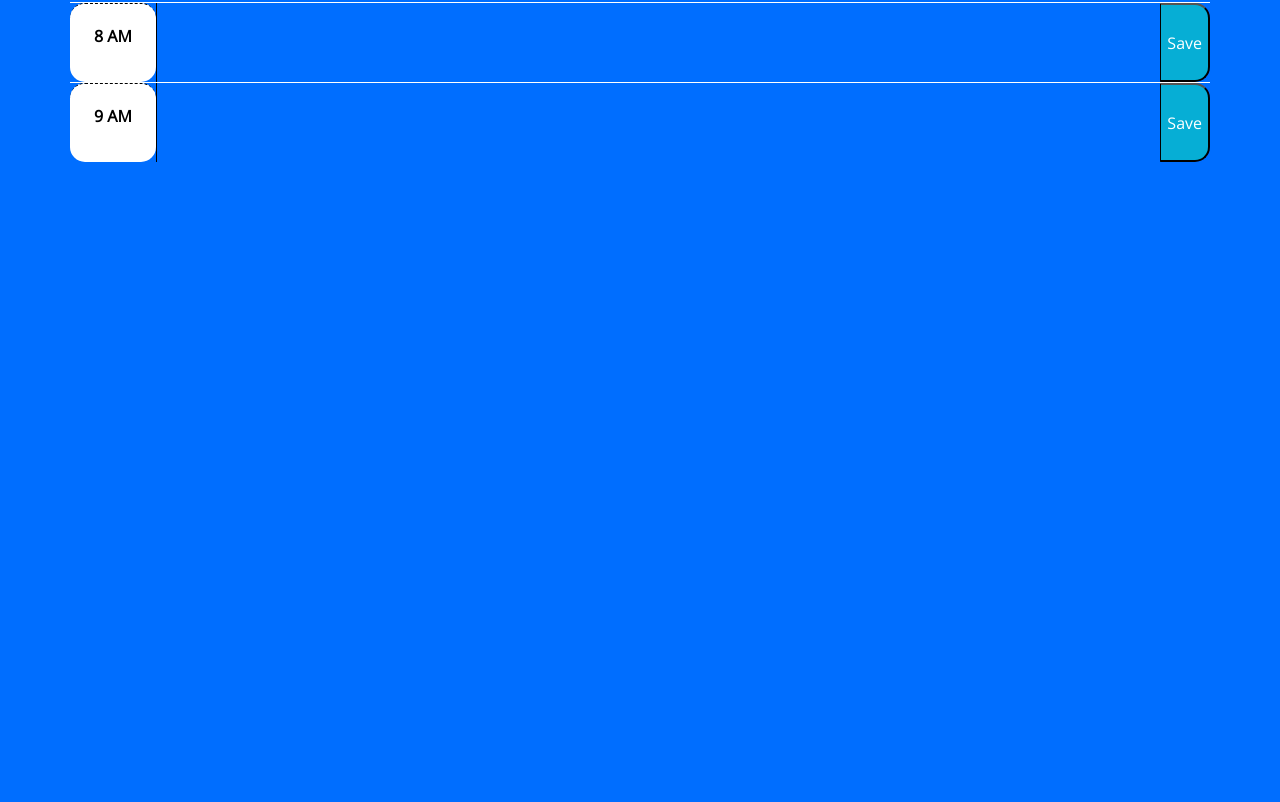
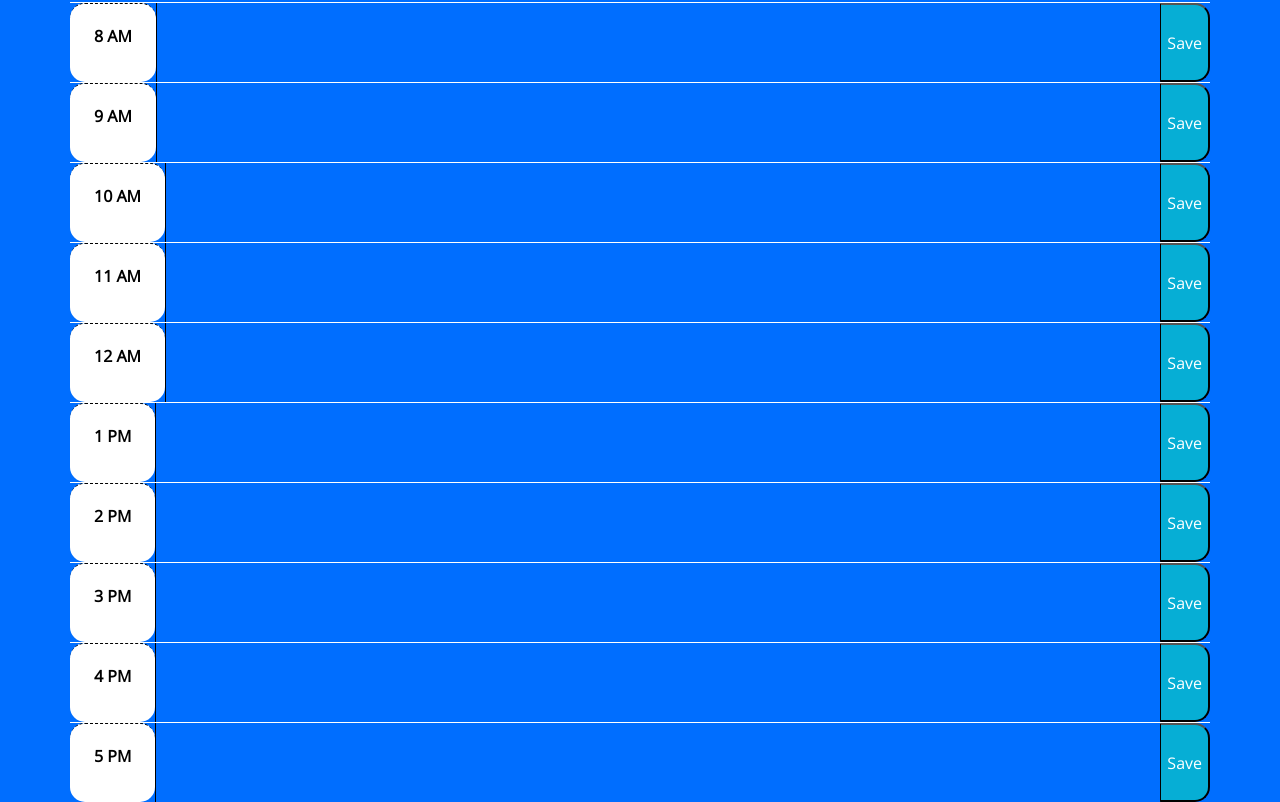
Before and after one commit to LardexTheLarge/Work-Day-Scheduler, a plain HTML site: page index.html in a window 1280 px wide. Shown: the part 334-1136 px from the top of the page. Before the commit the page ends 800 px from the top, so only its background shows below. Drawn offline with nearby package versions, Linux system fonts and the light colour scheme.

Commit message:
updated js file

```diff
--- a/assets/script.js
+++ b/assets/script.js
@@ -1,25 +1,30 @@
-var textArea = $("#text-area");
-var saveBtn = $("#save");
-//
+//Variables
+var textArea = $(".timeslot");
+var saveBtn = $(".saveBtn");
+
+//clock variables
 var displayDate = $("#currentDay");
 var today = moment().format("dddd, MMMM Do YYYY, h a");
 $("#currentDay").text(today);
 
 function renderLastTask() {
-  //   var taskDes = JSON.parse(localStorage.getItem("taskDes"));
-  $("#text-area").val(localStorage.getItem("taskDes")); //Get
+  var keyID = [8, 9, 10, 11, 12, 1, 2, 3, 4, 5];
+  //the value of timeslot gets taken from the local storage
+  $(".timeslot").val(JSON.parse(localStorage.getItem(keyID))); //Get
 
-  console.log(textArea);
-  textArea.text("taskDes");
+  //displays the key to the textArea
+  textArea.text(keyID);
 }
 
-saveBtn.on("click", function (event) {
-  var taskDes = $("#text-area").val();
+//saves text area when clicked
+saveBtn.on("click", function () {
+  console.log("I was clicked");
+  var slotId = this.id.split("-")[1];
+  console.log(slotId);
 
-  //   localStorage.setItem("taskDes", JSON.stringify(taskDes));
-  localStorage.setItem("taskDes", taskDes); //Set
+  var task = $("#text-area-" + slotId).val();
+  localStorage.setItem(slotId, JSON.stringify(task)); //Set
 
-  console.log(taskDes);
   renderLastTask();
 });
 
--- a/index.html
+++ b/index.html
@@ -32,54 +32,54 @@
       <!-- Timeblocks go here -->
       <div class="row">
         <div class="hour time-block font-weight-bold p-4">8 AM</div>
-        <textarea class="description col" id="text-area"></textarea>
-        <button class="saveBtn" id="save">Save</button>
+        <textarea class="description col timeslot" id="text-area-8"></textarea>
+        <button class="saveBtn" id="save-8">Save</button>
       </div>
       <div class="row">
         <div class="hour time-block font-weight-bold p-4">9 AM</div>
-        <textarea class="description col" id="text-area"></textarea>
-        <button class="saveBtn" id="save">Save</button>
+        <textarea class="description col timeslot" id="text-area-9"></textarea>
+        <button class="saveBtn" id="save-9">Save</button>
       </div>
-      <!-- <div class="row">
+      <div class="row">
         <div class="hour time-block font-weight-bold p-4">10 AM</div>
-        <textarea class="description col"></textarea>
-        <button class="saveBtn" id="save">Save</button>
+        <textarea class="description col timeslot" id="text-area-10"></textarea>
+        <button class="saveBtn" id="save-10">Save</button>
       </div>
       <div class="row">
         <div class="hour time-block font-weight-bold p-4">11 AM</div>
-        <textarea class="description col"></textarea>
-        <button class="saveBtn" id="save">Save</button>
+        <textarea class="description col timeslot" id="text-area-11"></textarea>
+        <button class="saveBtn" id="save-11">Save</button>
       </div>
       <div class="row">
         <div class="hour time-block font-weight-bold p-4">12 AM</div>
-        <textarea class="description col"></textarea>
-        <button class="saveBtn" id="save">Save</button>
+        <textarea class="description col timeslot" id="text-area-12"></textarea>
+        <button class="saveBtn" id="save-12">Save</button>
       </div>
       <div class="row">
         <div class="hour time-block font-weight-bold p-4">1 PM</div>
-        <textarea class="description col"></textarea>
-        <button class="saveBtn" id="save">Save</button>
+        <textarea class="description col timeslot" id="text-area-1"></textarea>
+        <button class="saveBtn" id="save-1">Save</button>
       </div>
       <div class="row">
         <div class="hour time-block font-weight-bold p-4">2 PM</div>
-        <textarea class="description col"></textarea>
-        <button class="saveBtn" id="save">Save</button>
+        <textarea class="description col timeslot" id="text-area-2"></textarea>
+        <button class="saveBtn" id="save-2">Save</button>
       </div>
       <div class="row">
         <div class="hour time-block font-weight-bold p-4">3 PM</div>
-        <textarea class="description col"></textarea>
-        <button class="saveBtn" id="save">Save</button>
+        <textarea class="description col timeslot" id="text-area-3"></textarea>
+        <button class="saveBtn" id="save-3">Save</button>
       </div>
       <div class="row">
         <div class="hour time-block font-weight-bold p-4">4 PM</div>
-        <textarea class="description col"></textarea>
-        <button class="saveBtn" id="save">Save</button>
+        <textarea class="description col timeslot" id="text-area-4"></textarea>
+        <button class="saveBtn" id="save-4">Save</button>
       </div>
       <div class="row">
         <div class="hour time-block font-weight-bold p-4">5 PM</div>
-        <textarea class="description col"></textarea>
-        <button class="saveBtn" id="save">Save</button>
-      </div> -->
+        <textarea class="description col timeslot" id="text-area-5"></textarea>
+        <button class="saveBtn" id="save-5">Save</button>
+      </div>
     </div>
 
     <script src="https://cdnjs.cloudflare.com/ajax/libs/jquery/3.2.1/jquery.min.js"></script>
```
Also changed, not shown: assets/plan.txt.
